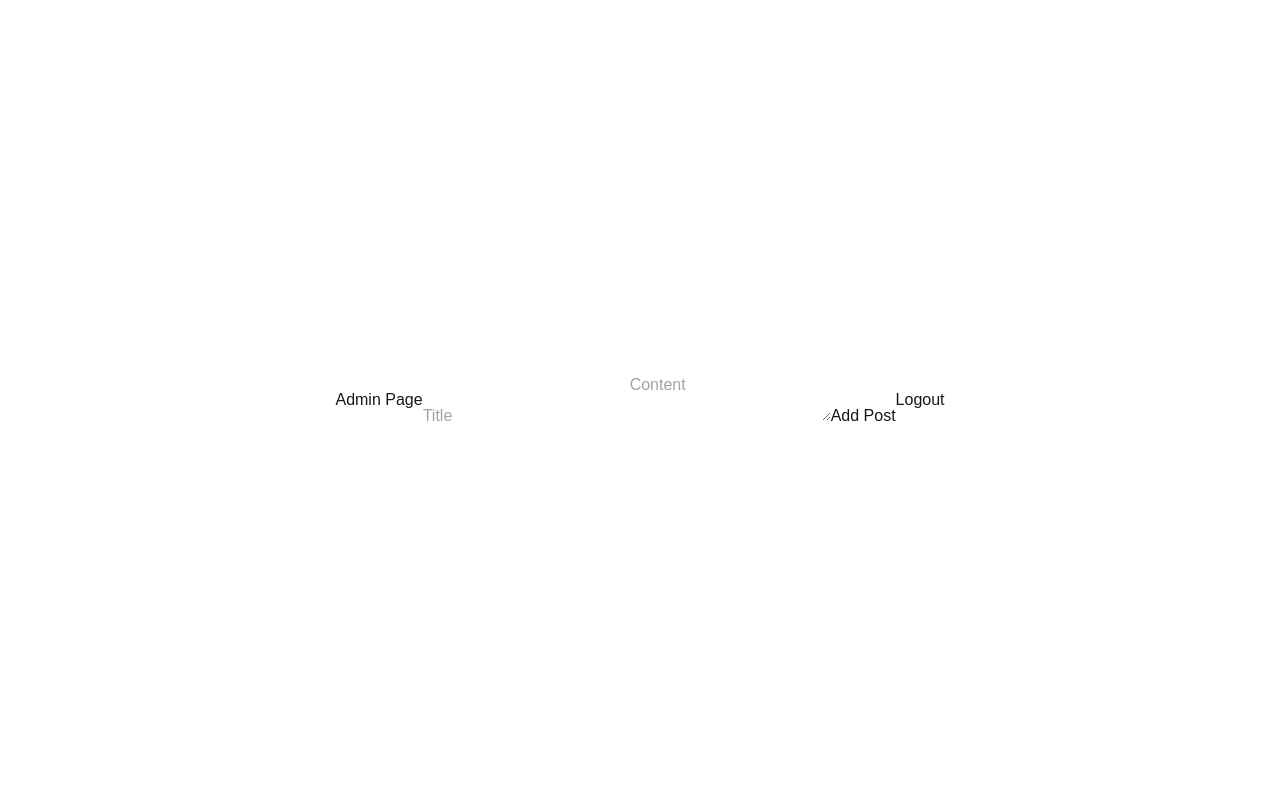
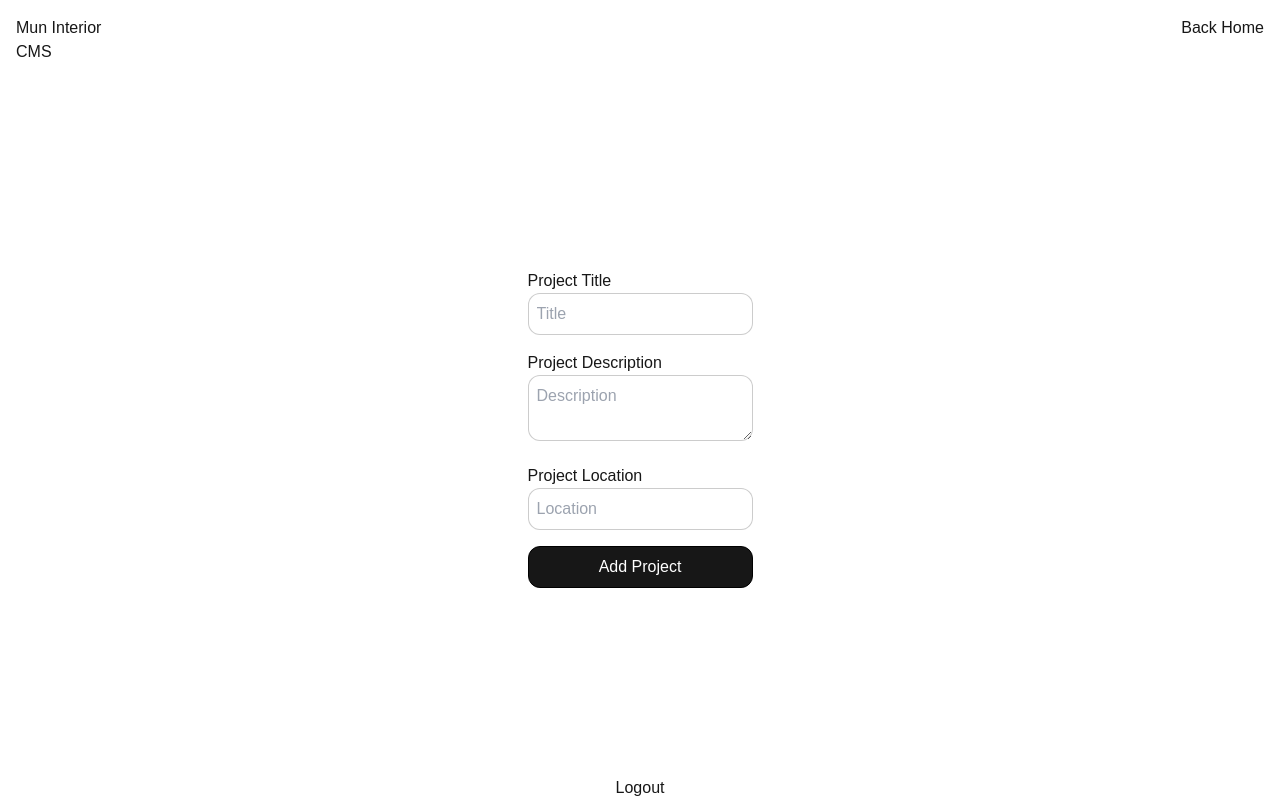
Before and after one commit to hlmyrsyd/mun-interior-web, a Next.js app: page /admin in a window 1280 px wide. Built offline with nearby package versions, Linux system fonts and the light colour scheme; no server answers.

Commit message:
update the project to has image and hover effect

```diff
--- a/app/admin/page.tsx
+++ b/app/admin/page.tsx
@@ -4,25 +4,29 @@ import { collection, addDoc } from "firebase/firestore";
 import { signOut } from "firebase/auth";
 import { useState, FormEvent } from "react";
 import { useRouter } from "next/navigation";
+import Link from "next/link";
 
 export default function AdminPage() {
     const [title, setTitle] = useState<string>("");
-    const [content, setContent] = useState<string>("");
+    const [description, setDescription] = useState<string>("");
+    const [location, setLocation] = useState<string>("");
     const router = useRouter();
 
-    const addPost = async (e: FormEvent) => {
+    const addProject = async (e: FormEvent) => {
         e.preventDefault();
         try {
-        await addDoc(collection(db, "posts"), {
+        await addDoc(collection(db, "projects"), {
             title,
-            content,
+            description,
+            location,
             createdAt: new Date(),
         });
-        alert("Post added!");
+        alert("Project added!");
         setTitle("");
-        setContent("");
+        setLocation("");
+        setDescription("");
         } catch (error) {
-        alert("Error adding post: " + (error as Error).message);
+        alert("Error adding project: " + (error as Error).message);
         }
     };
 
@@ -32,24 +36,68 @@ export default function AdminPage() {
     };
 
     return (
-        <div className="flex w-full h-screen justify-center items-center">
-            Admin Page
-            <form onSubmit={addPost}>
+        <div className="flex flex-col w-full h-screen justify-between items-center">
+            <div className="flex w-full justify-between p-4">
+                <div>
+                    <h2>
+                        Mun Interior
+                    </h2>
+                    <p>
+                        CMS
+                    </p>
+                </div>
+                <Link href="/">
+                    Back Home
+                </Link>
+            </div>
+            <div>
+                <form onSubmit={addProject} className="flex flex-col gap-4 w-full">
+                    <div className="flex-col w-full">
+                        <h2>
+                            Project Title
+                        </h2>
                         <input
                             type="text"
                             placeholder="Title"
                             value={title}
                             onChange={(e) => setTitle(e.target.value)}
                             required
+                            className="p-2 border-[1px] border-black/20 rounded-xl w-full"
                         />
+                    </div>
+                    <div className="flex-col w-full">
+                        <h2>
+                            Project Description
+                        </h2>
                         <textarea
-                    placeholder="Content"
-                    value={content}
-                    onChange={(e) => setContent(e.target.value)}
+                            placeholder="Description"
+                            value={description}
+                            onChange={(e) => setDescription(e.target.value)}
                             required
+                            className="p-2 border-[1px] border-black/20 rounded-xl w-full"
                         />
-                <button type="submit">Add Post</button>
+                    </div>
+                    <div className="flex-col w-full">
+                        <h2>
+                            Project Location
+                        </h2>
+                        <input
+                            type="text"
+                            placeholder="Location"
+                            value={location}
+                            onChange={(e) => setLocation(e.target.value)}
+                            required
+                            className="p-2 border-[1px] border-black/20 rounded-xl w-full"
+                        />
+                    </div>
+                    <button
+                        type="submit"
+                        className="px-10 py-2 border-[1px] bg-neutral-900 text-white border-black rounded-xl hover:bg-neutral-800 transition-all duration-300 ease-[cubic-bezier(0.9,_0,_0.1,_1)]"
+                    >
+                        Add Project
+                    </button>
                 </form>
+            </div>
         <button onClick={handleLogout}>Logout</button>
         </div>
     );
--- /dev/null
+++ b/app/components/useLenis.ts
@@ -0,0 +1,18 @@
+"use client"
+
+import { useEffect } from "react";
+import Lenis from "lenis";
+
+export default function useLenis() {
+    useEffect(() => {
+        const lenis = new Lenis();
+
+        function raf(time: number) {
+            lenis.raf(time);
+            requestAnimationFrame(raf);
+        }
+        requestAnimationFrame(raf);
+
+        return () => lenis.destroy();
+    }, []);
+}
--- a/app/login/page.tsx
+++ b/app/login/page.tsx
@@ -3,6 +3,7 @@ import { auth } from "../../lib/firebase";
 import { signInWithEmailAndPassword } from "firebase/auth";
 import { useState, FormEvent } from "react";
 import { useRouter } from "next/navigation";
+import Link from "next/link";
 
 export default function Login() {
     const [email, setEmail] = useState<string>("");
@@ -28,12 +29,15 @@ export default function Login() {
             {/* LOGIN FORM */}
             <div className="flex p-4 flex-col justify-between items-center h-full w-2/3">
                 <div className="flex w-full justify-end gap-1">
-                    Login Page for <b>Mun Interior</b>
+                    You are going to admin page for <b>Mun Interior</b>
+                    <Link href="/">
+                        | Take me back
+                    </Link>
                 </div>
                 <div className="flex flex-col gap-10 w-1/3">
                     <div className="flex flex-col">
                         <h1 className="font-bold text-4xl">
-                            Hallo Angel
+                            Hallo
                         </h1>
                         <p>
                             Welcome Back
--- a/app/page.tsx
+++ b/app/page.tsx
@@ -1,6 +1,9 @@
+"use client"
+
 import Link from "next/link";
 
 export default function Home() {
+
   return (
     <div className="flex w-full h-screen justify-center items-center">
       <h1 className="flex gap-4 text-2xl">
--- a/app/project/page.tsx
+++ b/app/project/page.tsx
@@ -1,43 +1,83 @@
 'use client'
 
-import { db } from "@/lib/firebase"
+import { db } from "@/lib/firebase";
 import { collection, getDocs } from "firebase/firestore";
 import { useEffect, useState } from "react";
+import { motion } from "framer-motion";
+import useLenis from "../components/useLenis";
 
-interface Post {
+interface Project {
     id: string;
     title: string;
-    content: string;
+    description: string;
+    location: string;
 }
 
 export default function ProjectPage() {
-    const [posts, setPosts] = useState<Post[]>([]);
+    useLenis();
+    const [projects, setProjects] = useState<Project[]>([]);
+    const [hoveredId, setHoveredId] = useState<string | null>(null);
 
     useEffect(() => {
-        const fetchPosts = async () => {
-            const querySnapshot = await getDocs(collection(db, "posts"));
-            const postsData = querySnapshot.docs.map(doc => ({
-                id: doc.id,
-                ...doc.data(),
-            })) as Post[];
-            setPosts(postsData);
+        const fetchProjects = async () => {
+            try {
+                const querySnapshot = await getDocs(collection(db, "projects"));
+                const projectsData = querySnapshot.docs.map(doc => ({
+                    id: doc.id,
+                    ...doc.data(),
+                })) as Project[];
+                setProjects(projectsData);
+            } catch (error) {
+                console.error("Error fetching projects:", error);
+            }
         };
 
-        fetchPosts();
+        fetchProjects();
     }, []);
 
     return (
-        <div className="flex w-full h-screen justify-center items-center">
-            Project Page
-            <h1>Post Blog</h1>
-            <div>
-                {posts.map(post => (
-                    <div key={post.id}>
-                        <h2>{post.title}</h2>
-                        <p>{post.content}</p>
+        <div className="flex flex-col w-full items-center p-6">
+            <div className="flex w-full px-24 ">
+                <div className="fflex w-full border-b pb-2 mb-4">
+                    <h1 className="text-5xl">Projects</h1>
+                </div>
+            </div>
+
+            <div
+                className="w-full max-w-4xl grid grid-cols-1 md:grid-cols-2 gap-6"
+                // onHoverStart={() => setIsHovered(true)}
+                // onHoverEnd={() => setIsHovered(false)}
+            >
+                {projects.map(post => (
+                    <div
+                        key={post.id}
+                        className="border overflow-hidden rounded-lg flex flex-col h-96 relative cursor-pointer"
+                        onMouseEnter={() => setHoveredId(post.id)}
+                        onMouseLeave={() => setHoveredId(null)}
+                    >
+                        <div
+                            id="Projects Image"
+                            className="w-full h-full flex relative bg-neutral-500 justify-center items-center"
+                        >
+                            Test
+                        </div>
+                        <motion.div
+                            className="p-4 bg-white absolute bottom-0 left-0 right-0"
+                            initial={{
+                                y: "100%",
+                            }}
+                            animate={{
+                                y: hoveredId === post.id ? 0 : "100%"
+                            }}
+                            transition={{ duration: 0.5, ease: [0.2, 0.97, 0.57, 1] }}
+                        >
+                            <h2 className="text-xl font-semibold">{post.title}</h2>
+                            <p className="text-gray-600">{post.description}</p>
+                            <p className="text-sm text-gray-500 mt-2">📍 {post.location}</p>
+                        </motion.div>
                     </div>
                 ))}
             </div>
         </div>
-    )
+    );
 };
--- a/package.json
+++ b/package.json
@@ -10,6 +10,8 @@
   },
   "dependencies": {
     "firebase": "^11.2.0",
+    "framer-motion": "^12.4.2",
+    "lenis": "^1.1.20",
     "next": "15.1.6",
     "react": "^19.0.0",
     "react-dom": "^19.0.0"
```
Also changed, not shown: 1 other file (tests, documents, lock files or other folders). Lines whose indentation alone changed are shown as unchanged.
